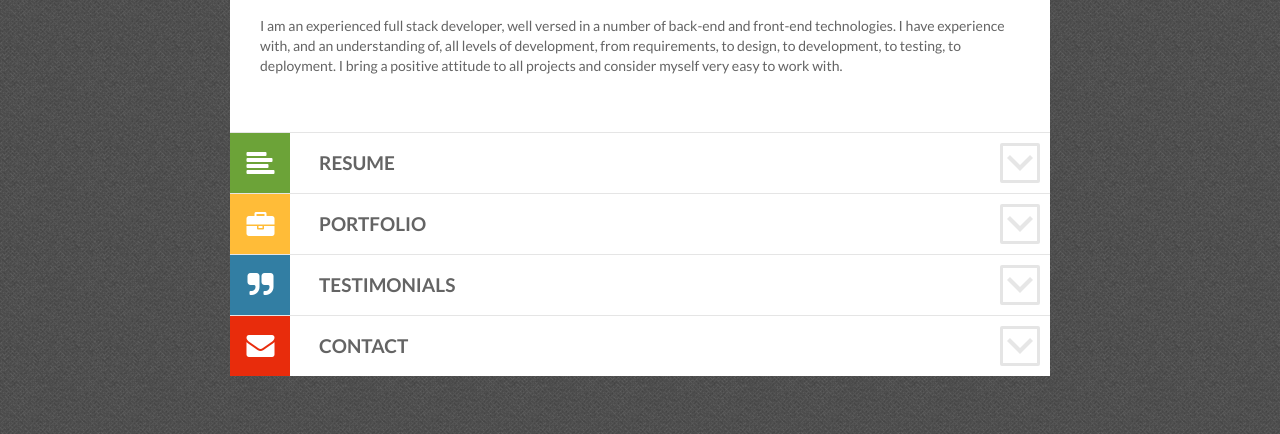
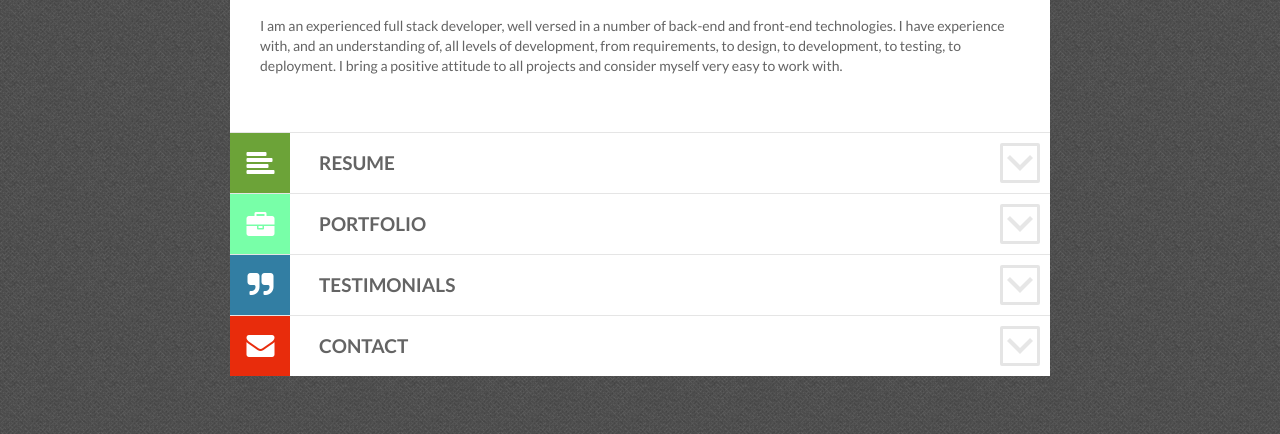
Before and after one commit to michaelbina/michaelbina, a plain HTML site: page index.html in a window 1280 px wide. Shown: the part 366-800 px from the top of the page. Drawn offline with Linux system fonts and the light colour scheme; some packages are replaced by stand-ins of ours.

Commit message:
Update shift-settings.css

```diff
--- a/style/shift-settings.css
+++ b/style/shift-settings.css
@@ -49,6 +49,22 @@
 .section_header.video .section_title strong span.section_name,
 .section_header.video .section_title strong span.icon {
 	background-color: #e82c0c;
+}
+
+/*purple*/
+.purple,
+.section_header .section_title.portfolio_section_title a span.icon,
+.section_header.audio .section_title strong span.section_name,
+.section_header.audio .section_title strong span.icon {
+	background-color: #FF0CE8;
+}
+
+/*tan*/
+.tan,
+.section_header .section_title.portfolio_section_title a span.icon,
+.section_header.audio .section_title strong span.section_name,
+.section_header.audio .section_title strong span.icon {
+	background-color: #78FFA8;
 }
 
 
```
